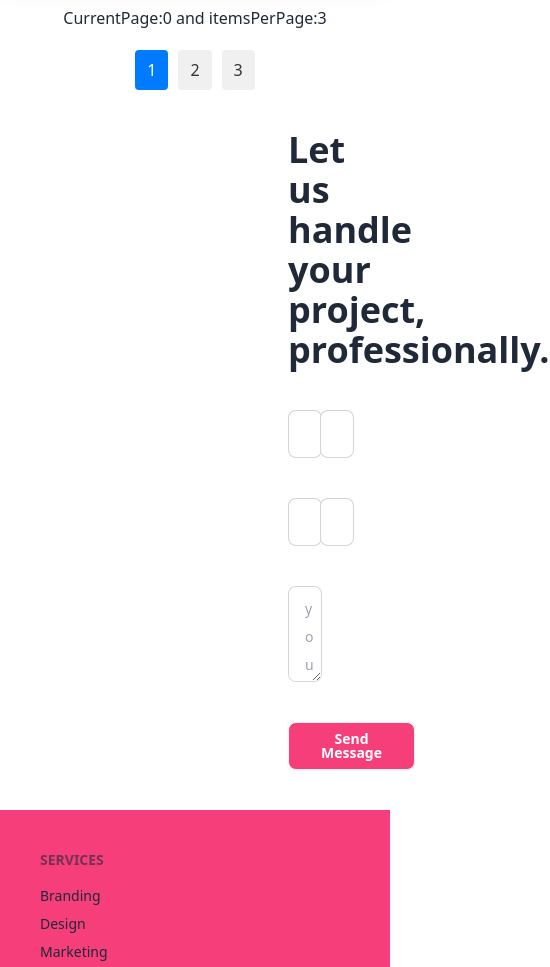
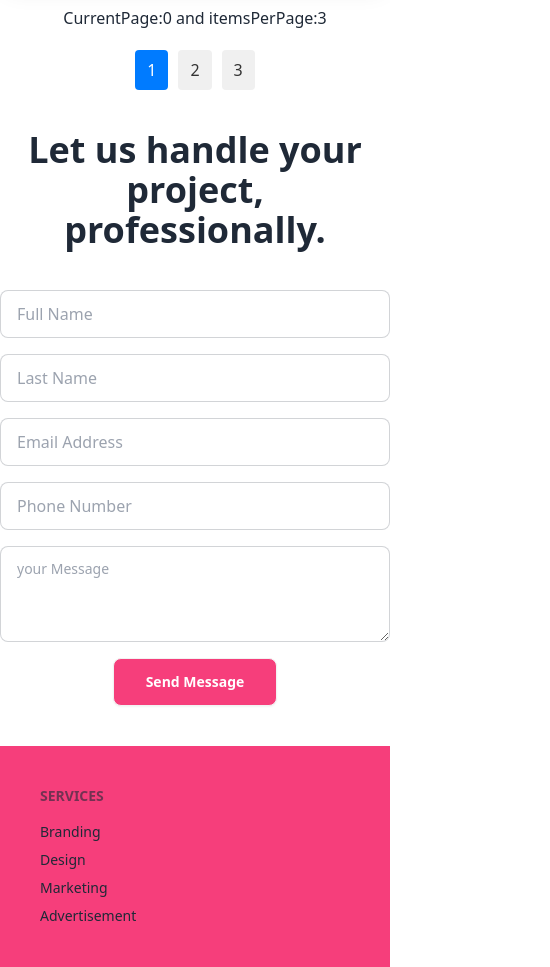
Before and after one commit to mdgausulislam/Fashion-E-Commerce-Project-Client, a React (Vite) app: page / in a window 390 px wide. Shown: the part 3680-4647 px from the top of the page, 550 px wide, since content can reach past the window. Built offline with nearby package versions, Linux system fonts and the light colour scheme.

Commit message:
create a signup and login and social login

```diff
--- a/src/Pages/Home/ProjectMessage/ProjectMessage.jsx
+++ b/src/Pages/Home/ProjectMessage/ProjectMessage.jsx
@@ -2,27 +2,27 @@ import React from 'react';
 
 const ProjectMessage = () => {
     return (
-        <div className='mx-72 mt-10'>
+        <div className='lg:mx-72 mt-10'>
             <h1 className='font-bold text-4xl text-center'>Let us handle your <br />
                 project, professionally.</h1>
             <form>
-                <div className='flex gap-8 mt-10'>
+                <div className='md:flex gap-8 mt-10'>
                     <div className="form-control w-full">
                         <input type="text" placeholder="Full Name" className="input input-bordered w-full" />
                     </div>
-                    <div className="form-control w-full">
+                    <div className="form-control w-full mt-4">
                         <input type="text" placeholder="Last Name" className="input input-bordered w-full" />
                     </div>
                 </div>
-                <div className='flex gap-8 mt-10'>
+                <div className='md:flex gap-8 md:mt-10 mt-4'>
                     <div className="form-control w-full">
                         <input type="email" placeholder="Email Address" className="input input-bordered w-full" />
                     </div>
-                    <div className="form-control w-full">
+                    <div className="form-control w-full mt-4">
                         <input type="number" placeholder="Phone Number" className="input input-bordered w-full" />
                     </div>
                 </div>
-                <div className="form-control my-10">
+                <div className="form-control md:my-10 my-4">
                     <textarea className="textarea textarea-bordered h-24 w-full" placeholder="your Message"></textarea>
                 </div>
             </form>
--- /dev/null
+++ b/src/Pages/Login/Login.jsx
@@ -0,0 +1,42 @@
+import React from 'react';
+import { Link } from 'react-router-dom';
+
+const Login = () => {
+    return (
+        <div className="hero min-h-screen bg-base-200">
+            <div className="hero-content flex-col lg:flex-row-reverse">
+                <div className="text-center lg:text-left md:w-1/2">
+                    <h1 className="text-5xl font-bold">Login now!</h1>
+                    <p className="py-6">Provident cupiditate voluptatem et in. Quaerat fugiat ut assumenda excepturi exercitationem quasi. In deleniti eaque aut repudiandae et a id nisi.</p>
+                </div>
+                <div className="card shrink-0 max-w-sm w-full shadow-2xl bg-base-100 md:w-1/2">
+                    <form className="card-body">
+                        <div className="form-control">
+                            <label className="label">
+                                <span className="label-text">Email</span>
+                            </label>
+                            <input type="email" placeholder="email" className="input input-bordered" required />
+                        </div>
+                        <div className="form-control">
+                            <label className="label">
+                                <span className="label-text">Password</span>
+                            </label>
+                            <input type="password" placeholder="password" className="input input-bordered" required />
+                            <label className="label">
+                                <a href="#" className="label-text-alt link link-hover text-blue-600 underline">Forgot password?</a>
+                            </label>
+                        </div>
+                        <div className="form-control mt-6">
+                            <button className="btn btn-primary">Login</button>
+                        </div>
+                        <p>Don’t have an account? <Link to='/signUp' className='underline text-blue-600'>Create an account</Link> </p>
+                    </form>
+                    <div className="divider">OR</div>
+                </div>
+
+            </div>
+        </div>
+    );
+};
+
+export default Login;
--- /dev/null
+++ b/src/Pages/Shared/SocialLink/SocialLink.jsx
@@ -0,0 +1,13 @@
+import React from 'react';
+
+const SocialLink = () => {
+    return (
+        <div>
+            <button className="btn btn-circle btn-outline">
+                <svg xmlns="http://www.w3.org/2000/svg" className="h-6 w-6" fill="none" viewBox="0 0 24 24" stroke="currentColor"><path strokeLinecap="round" strokeLinejoin="round" strokeWidth="2" d="M6 18L18 6M6 6l12 12" /></svg>
+            </button>
+        </div>
+    );
+};
+
+export default SocialLink;
--- /dev/null
+++ b/src/Pages/SignUp/SignUp.jsx
@@ -0,0 +1,11 @@
+import React from 'react';
+
+const SignUp = () => {
+    return (
+        <div>
+            <h1>Hemonto</h1>
+        </div>
+    );
+};
+
+export default SignUp;
```
Also changed, not shown: src/Routes/Routes.jsx (+10 -0 lines).
